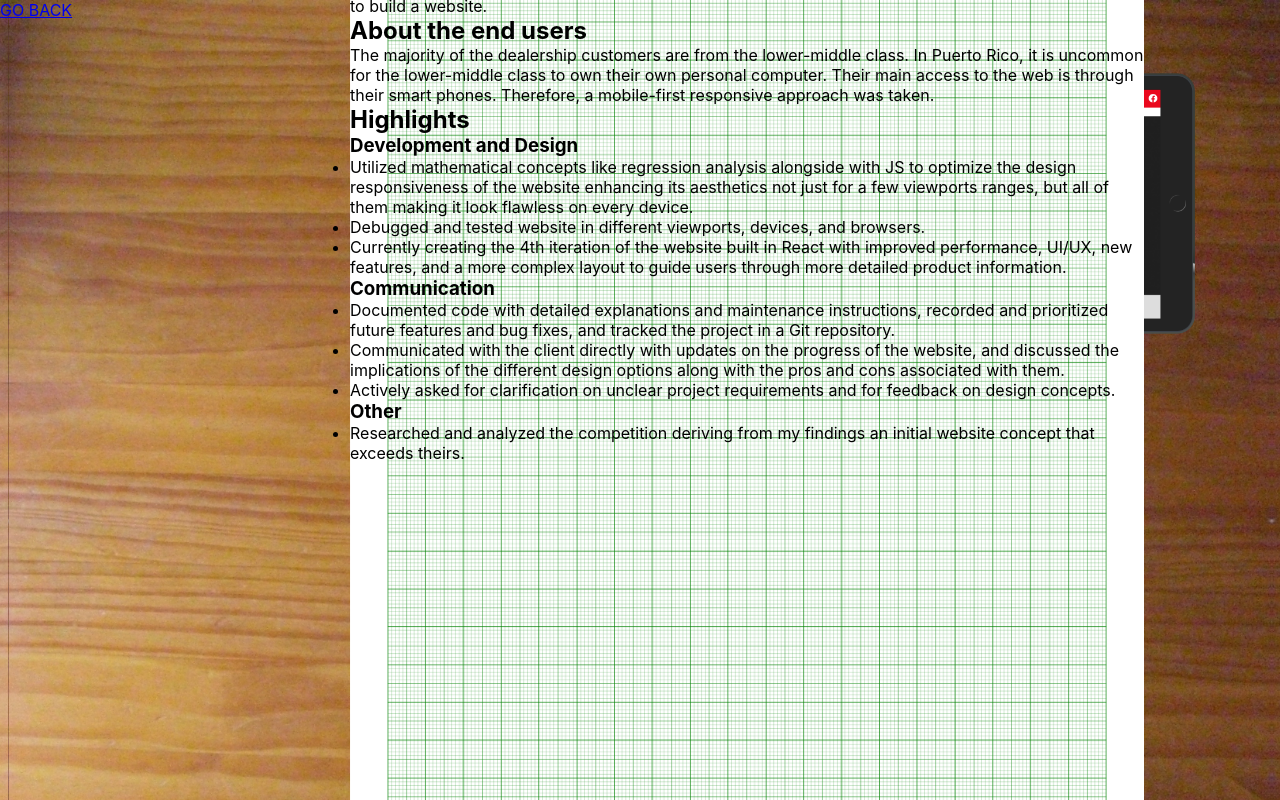
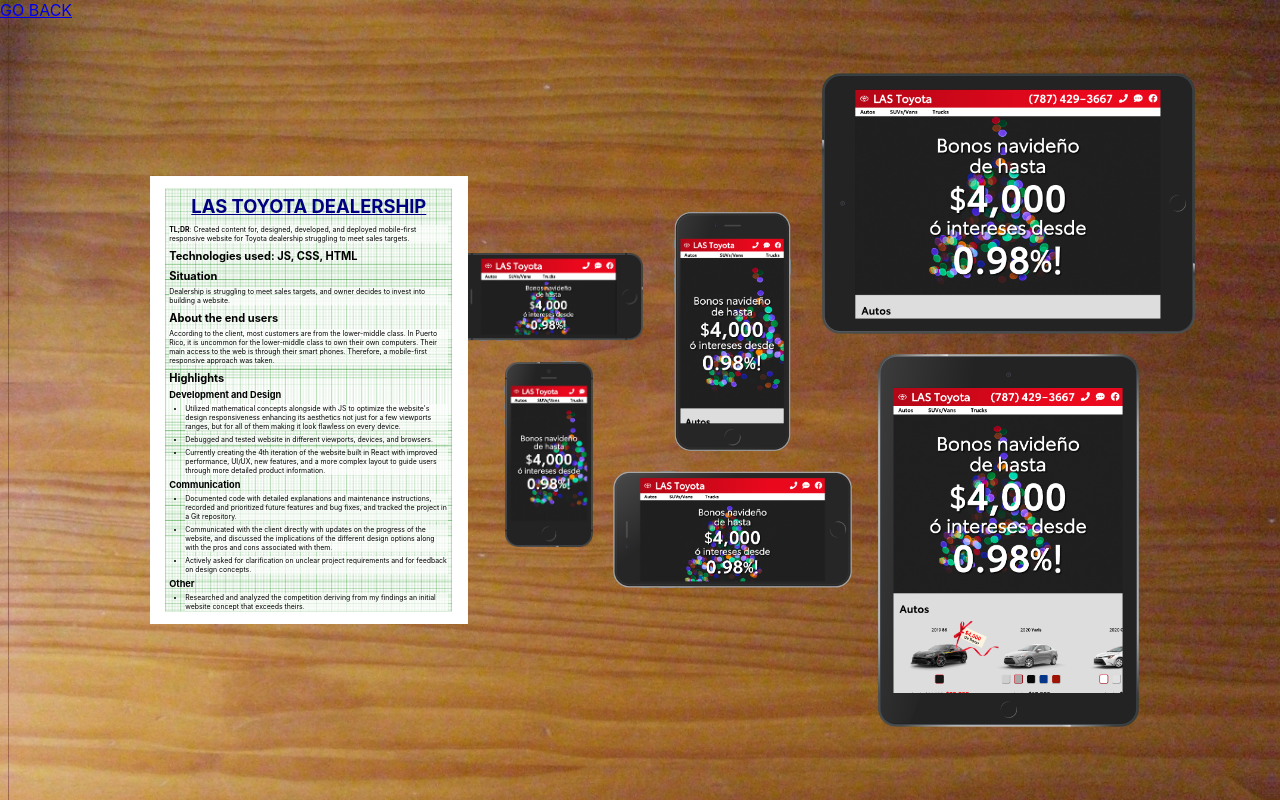
Before and after one commit to sotobry/personal-website-2, a React (Create React App) app in the folder my-app/: page /projects in a window 1280 px wide. Shown: the top 800 px of the page. Built offline with nearby package versions, Linux system fonts and the light colour scheme.

Commit message:
Styles the text inside the graph paper for the LAS Toyota project.

```diff
--- a/my-app/src/components/GraphPaper.js
+++ b/my-app/src/components/GraphPaper.js
@@ -1,6 +1,8 @@
 import React from 'react';
 import styled from 'styled-components';
 import graphPaperURL from '../images/graphPaper.png';
+import { zoom } from '../zoom';
+
 const GraphPaperSC = styled.div`
 	width: ${({ scale }) => scale * 8.27}in;
 	height: ${ ({ scale }) => scale * 11.69}in;
@@ -12,13 +14,48 @@
 	top: 0;
 	bottom: 0;
 	margin: auto;
-	left: 350px;
+	left: 150px;
+
+	padding: ${ ({ scale }) => scale * 0.5}in;
+
+/* --------------------------------------------- */
+
+h1, h2, h3 {font-weight: bold;}
+
+a {color: navy;}
+
+h1 {
+	font-size: ${ ({ scale }) => scale * 46}px;
+	text-align: center;
+	text-transform: uppercase;
+	margin-bottom: ${ ({ scale }) => scale * 20}px;
+}
+
+h2 {
+	font-size: ${ ({ scale }) => scale * 0.6 * 46}px;
+	margin-top: ${ ({ scale }) => scale * 15}px;
+	margin-bottom: ${ ({ scale }) => scale * 10}px;
+}
+
+h3 { font-size: ${ ({ scale }) => scale * 0.5 * 46}px;}
+
+p, li {
+	font-size: ${ ({ scale }) => scale * 0.375 * 46}px;
+	background-color: rgba(255, 255, 255, 0.625);
+}
+
+li {
+	list-style-type: disc;
+	margin-top: ${ ({ scale }) => scale * 10}px;
+	margin-bottom: ${ ({ scale }) => scale * 10}px;
+	margin-left: ${ ({ scale }) => scale * 40}px;
+}
 `;
 
-const GraphPaperTest = props => {
+const GraphPaper = props => {
 	const { data: { title, tldr, tech, situation, endUsersInfo, highlightSection }, scale } = props;
 	return (
-		<GraphPaperSC scale={scale}>
+		<GraphPaperSC scale={scale} onClick={(e) => zoom.to({ element: e.target })}>
 			<a href='https://lastoyota.com' target='_blank' rel="noopener noreferrer"><h1>{title}</h1></a>
 
 			<p><b>TL;DR</b>: {tldr}</p>
@@ -48,4 +85,4 @@
 }
 
 
-export { GraphPaperTest };
+export { GraphPaper };
--- a/my-app/src/data/projectsData.js
+++ b/my-app/src/data/projectsData.js
@@ -34,13 +34,13 @@
 	title: 'LAS Toyota Dealership',
 	tldr: 'Created content for, designed, developed, and deployed mobile-first responsive website for Toyota dealership struggling to meet sales targets.',
 	tech: 'JS, CSS, HTML',
-	situation: 'Dealership is struggling to meet sales targets, and owner decides to invest into marketing. They decide to build a website.',
-	endUsersInfo: 'The majority of the dealership customers are from the lower-middle class. In Puerto Rico, it is uncommon for the lower-middle class to own their own personal computer. Their main access to the web is through their smart phones. Therefore, a mobile-first responsive approach was taken.',
+	situation: 'Dealership is struggling to meet sales targets, and owner decides to invest into building a website.',
+	endUsersInfo: 'According to the client, most customers are from the lower-middle class. In Puerto Rico, it is uncommon for the lower-middle class to own their own computers. Their main access to the web is through their smart phones. Therefore, a mobile-first responsive approach was taken.',
 	highlightSection: [
 		{
 			header: 'Development and Design',
 			highlights: [
-				'Utilized mathematical concepts like regression analysis alongside with JS to optimize the design responsiveness of the website enhancing its aesthetics not just for a few viewports ranges, but all of them making it look flawless on every device.',
+				'Utilized mathematical concepts alongside with JS to optimize the website\'s design responsiveness enhancing its aesthetics not just for a few viewports ranges, but for all of them making it look flawless on every device.',
 				'Debugged and tested website in different viewports, devices, and browsers.',
 				'Currently creating the 4th iteration of the website built in React with improved performance, UI/UX, new features, and a more complex layout to guide users through more detailed product information.'
 			]
--- a/my-app/src/views/ProjectsView.js
+++ b/my-app/src/views/ProjectsView.js
@@ -1,9 +1,9 @@
 import React from 'react';
 import { Link } from 'react-router-dom';
-import { LASTAppleDevicesData, graphPaperData, LASToyotaData } from '../data/projectsData';
+import { LASTAppleDevicesData, LASToyotaData } from '../data/projectsData';
 import styled from 'styled-components';
 import { zoom } from '../zoom';
-import { GraphPaperTest } from '../components/GraphPaper';
+import { GraphPaper } from '../components/GraphPaper';
 
 const DeviceGroups = styled.div`
 	width: 100vw;
@@ -43,20 +43,6 @@
 	height: ${({ mainDimension, scale }) => scale * mainDimension}in;
 	`;
 
-const GraphPaper = styled.div`
-	width: ${({ data: { width }, scale }) => scale * width}in;
-	height: ${ ({ data: { height }, scale }) => scale * height}in;
-
-	background-image: url(${({ data: { imgURL } }) => imgURL});
-	background-size: contain;
-
-	position: absolute;
-	top: 0;
-	bottom: 0;
-	margin: auto;
-	left: 150px;
-`;
-
 const ProjectsView = (props) => {
 	const { scale } = props;
 	const LASTAppleDeviceGroupComponents = LASTAppleDevicesData.map(group =>
@@ -68,12 +54,9 @@
 	return (
 		<>
 			<Link to='/'>GO BACK</Link>
-			{/* <GraphPaper
-				scale={scale}
-				data={graphPaperData}
-				onClick={(e) => zoom.to({ element: e.target })}
-			></GraphPaper> */}
-			<GraphPaperTest scale={1} data={LASToyotaData}></GraphPaperTest>
+			<GraphPaper
+				scale={0.4}
+				data={LASToyotaData} />
 			<DeviceGroups>
 				{LASTAppleDeviceGroupComponents}
 			</DeviceGroups>
```
